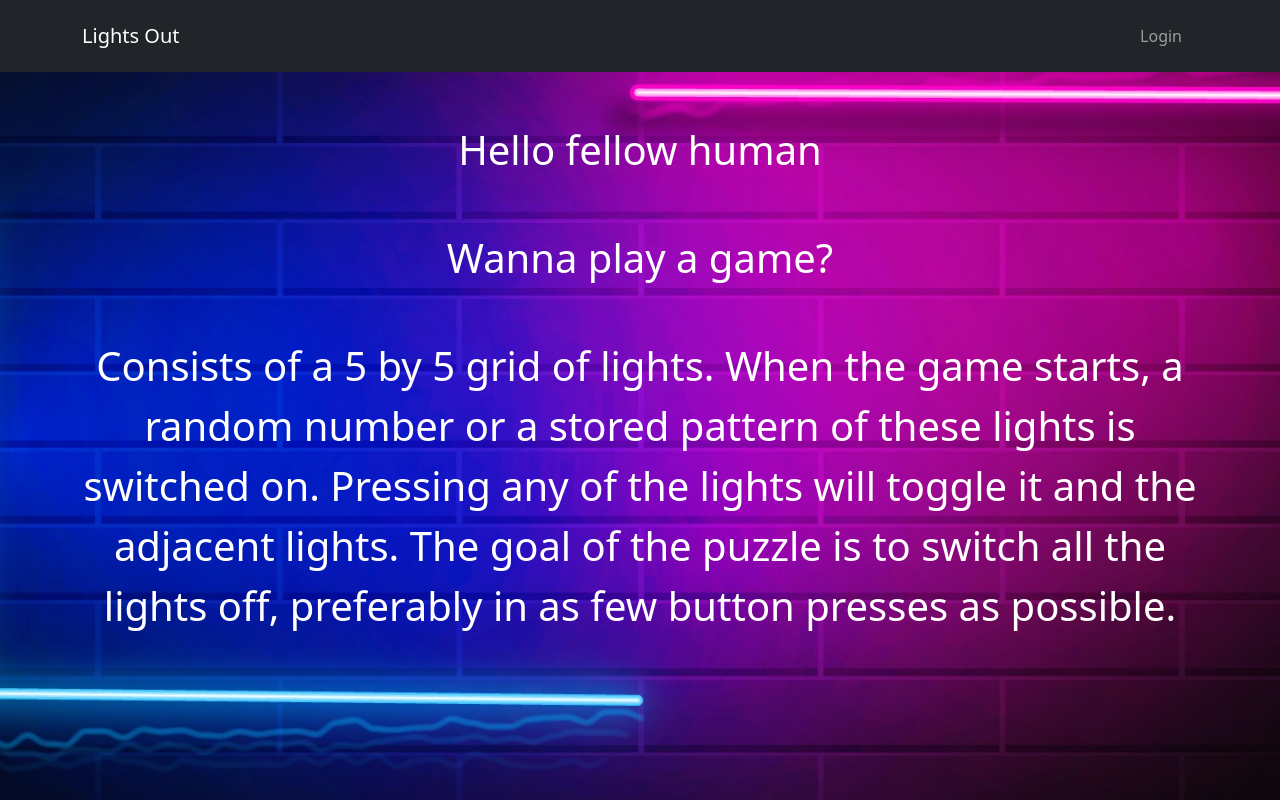
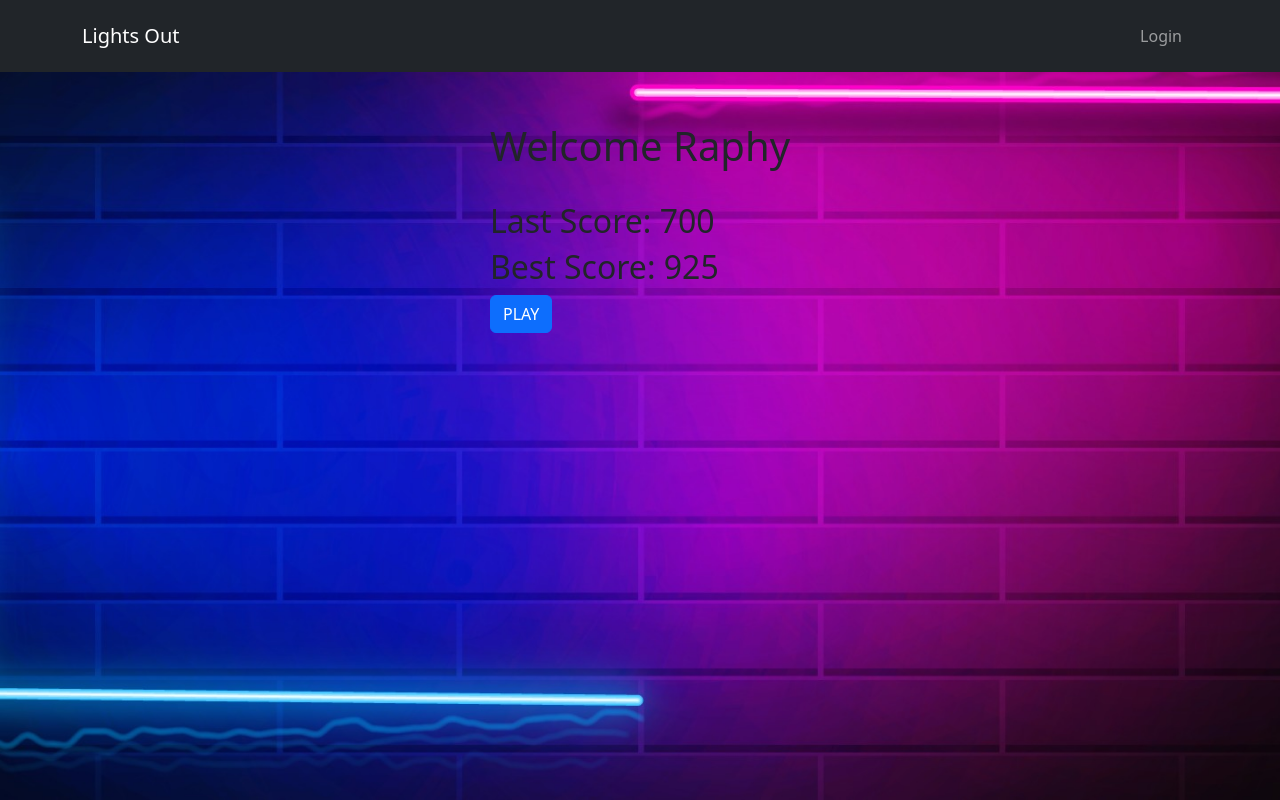
Before and after one commit to danielmolkandov95/Lights-Out-Team-Project-FE, a React (Create React App) app: page / in a window 1280 px wide. Built offline with nearby package versions, Linux system fonts and the light colour scheme.

Commit message:
Routes PrivateRoute

```diff
--- a/src/App.js
+++ b/src/App.js
@@ -1,14 +1,28 @@
 import NavBar from "./components/NavBar";
 import HomePage from "./HomePage";
 import UserContextProvider from "./context/UserContext";
+import { Route, Routes } from "react-router-dom";
+import Game from "./components/Game";
+import PrivateRoute from "./components/PrivateRoute";
 
 function App() {
   return (
     <div>
       <UserContextProvider>
-        <NavBar/>
-          <HomePage />
+        <NavBar />
 
+        <Routes>
+          <Route path="/" element={<HomePage />} />
+
+          <Route
+            path="/game"
+            element={
+              <PrivateRoute>
+                <Game />
+              </PrivateRoute>
+            }
+          />
+        </Routes>
       </UserContextProvider>
     </div>
   );
--- a/src/HomePage.jsx
+++ b/src/HomePage.jsx
@@ -8,11 +8,11 @@ function HomePage() {
   const { currentUser } = useContext(UserContext);
 
   const isLoggedIn = currentUser.userId;
-  console.log(isLoggedIn)
+  console.log("isLoggedin",isLoggedIn)
 
   return (
     <>
-      {isLoggedIn ? <HomeNotLoggedIn /> : <HomeLoggedIn /> }
+      {isLoggedIn ?  <HomeLoggedIn /> : <HomeNotLoggedIn />  }
     </>
   );
 }
--- a/src/app.css
+++ b/src/app.css
@@ -22,7 +22,8 @@
       overflow: none;
     }
 
-    /* .user-welcome-page {
+    .user-welcome-page {
       display: flex;
-      flex-direction: column;
-    } */
+      justify-content: center;
+      margin-top: 50px;
+    }
--- a/src/components/HomeLoggedIn.jsx
+++ b/src/components/HomeLoggedIn.jsx
@@ -1,29 +1,26 @@
-
 import { UserContext } from "../context/UserContext";
 import { useContext, useState } from "react";
 import { Button } from "react-bootstrap";
-
-function HomeLoggedIn () {
-
-const { currentUser } = useContext(UserContext);
+import { useNavigate } from "react-router-dom";
 
 
-    return (
+function HomeLoggedIn() {
+  const { currentUser } = useContext(UserContext);
+  const navigate = useNavigate();
 
-        <div className="user-welcome-page">
+  return (
+    <div className="user-welcome-page">
+      <div>
+        <h1>Welcome {currentUser.userName}</h1><br/>
 
-            <h1>Welcome {currentUser.userName}</h1>
-
-            <h2>Last Score: {currentUser.lastScore} </h2>
-            <h2>Best Score: {currentUser.highestScore} </h2>
-
-            <Button>
-                PLAY
-            </Button>
-
-
-        </div>
-    )
+        <h2>Last Score: {currentUser.lastScore} </h2>
+        <h2>Best Score: {currentUser.highestScore} </h2>
+      <div>
+        <Button onClick={() => navigate("/game")}>PLAY</Button>
+      </div>
+      </div>
+    </div>
+  );
 }
 
 export default HomeLoggedIn;
--- /dev/null
+++ b/src/components/PrivateRoute.jsx
@@ -0,0 +1,11 @@
+import React, { useContext } from "react";
+import { Navigate } from "react-router-dom";
+import { UserContext } from "../context/UserContext";
+
+function PrivateRoute({ children }) {
+  const { currentUser } = useContext(UserContext);
+
+  return <div>{currentUser.userId ? <div>{children}</div> : <Navigate to={"/"} />}</div>;
+}
+
+export default PrivateRoute;
```
